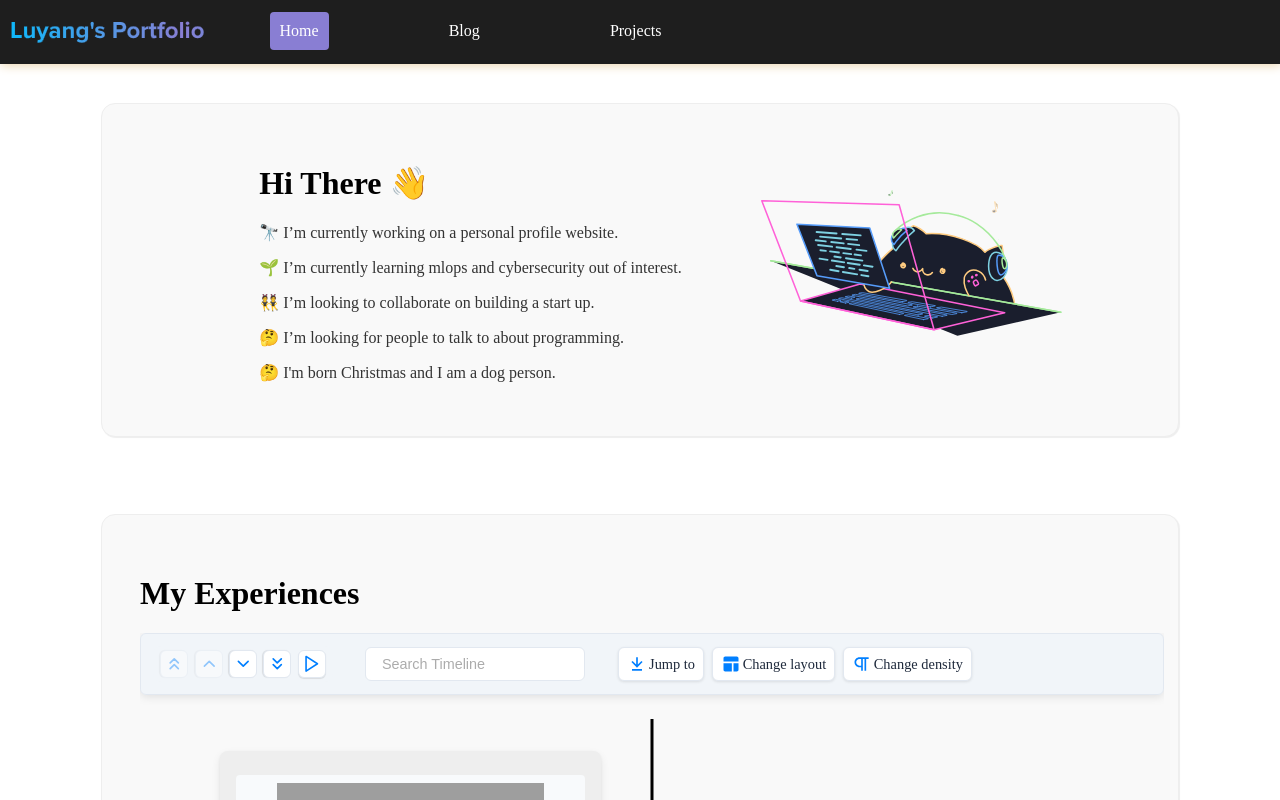
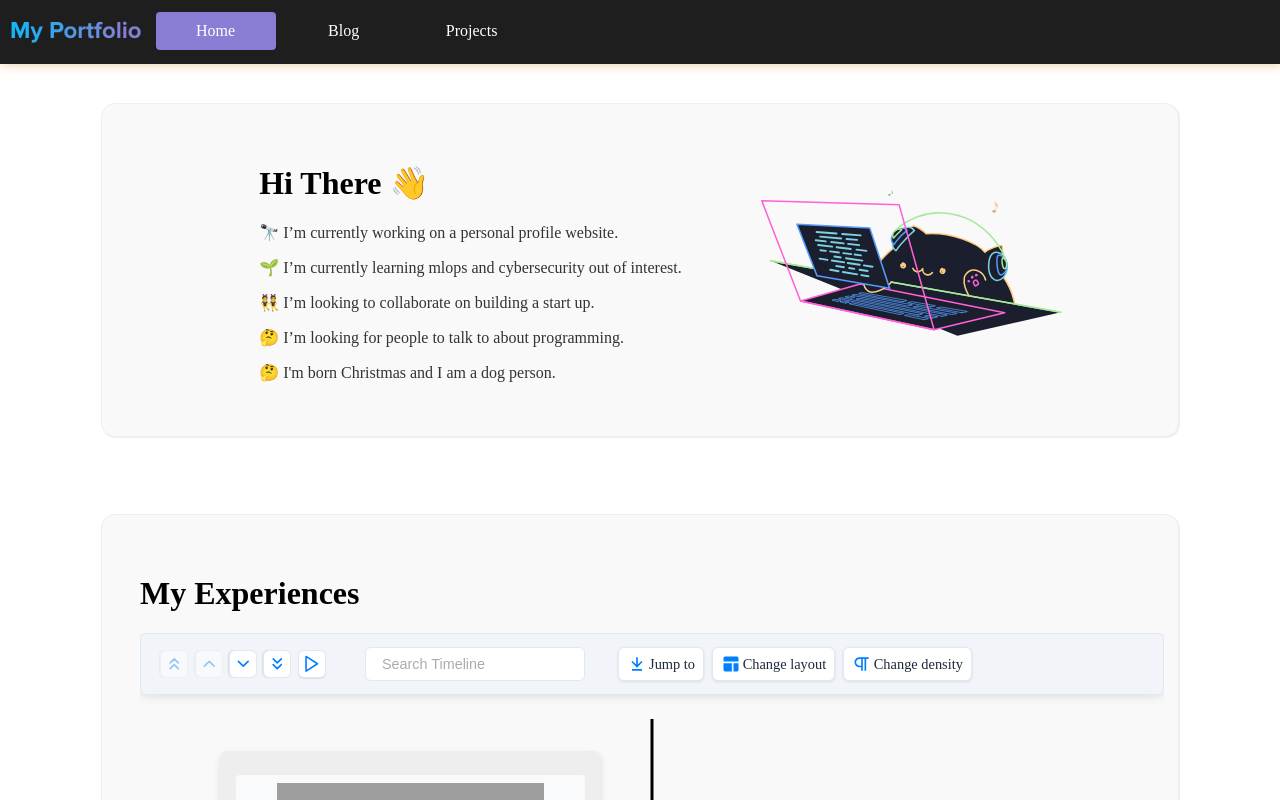
Before and after one commit to luyangliuable/personal-portfolio, a React (Create React App) app in the folder client/: page / in a window 1280 px wide. Shown: the top 800 px of the page. Built offline with nearby package versions, Linux system fonts and the light colour scheme; grey boxes are pictures that could not be loaded; a web font is replaced by a local one.

Commit message:
Added navbar selected navlink window that moves to the currenly hovered navbar item.

```diff
--- a/client/src/App.css
+++ b/client/src/App.css
@@ -133,29 +133,6 @@
     }
 }
 
-.navbar-left {
-    padding: 10px;
-    display: flex;
-    width: 40vw;
-    justify-content: space-around;
-    flex-direction: row;
-}
-
-.navbar-item {
-    text-decoration: none;
-    cursor: pointer;
-    color: #FFF;
-    padding: 10px;
-    transition: background .3s ease-in;
-    border-radius: 4px;
-}
-
-
-.navbar-item:hover {
-    background: #888;
-}
-
-
 .landing-page-content {
     font-family: 'Proxima Nova';
     display: flex;
--- /dev/null
+++ b/client/src/components/Navbar.css
@@ -0,0 +1,60 @@
+:root {
+    --selected-navlink-window-color: #888;
+    --navbar-item-border-radius: 4px;
+    --navbar-item-width: 120px;
+}
+
+.selected-navlink-window {
+    width: var(--navbar-item-width);
+    background: var(--selected-navlink-window-color);
+    padding: 10px 0 10px 0;
+    color: var(--selected-navlink-window-color);
+    border-radius: var(--navbar-item-border-radius);
+    opacity: 0;
+    z-index: 0;
+    transform: translateX(calc(-3*( 120px + .6vw )));
+}
+
+
+.navbar-left a:nth-child(1):hover ~ .selected-navlink-window {
+    transform: translateX(calc(-3*( 120px + .6vw )));
+    transition: all 0.2s ease-in-out;
+    opacity: 1;
+}
+
+.navbar-left a:nth-child(2):hover ~ .selected-navlink-window {
+    transform: translateX(calc(-2*( 120px + .6vw )));
+    transition: all 0.2s ease-in-out;
+    opacity: 1;
+}
+
+.navbar-left a:nth-child(3):hover ~ .selected-navlink-window {
+    transform: translateX(calc(-1*( 120px + .6vw )));
+    transition: all 0.2s ease-in-out;
+    opacity: 1;
+}
+
+.navbar-left {
+    padding: 10px;
+    display: flex;
+    width: 40vw;
+    justify-content: space-around;
+    flex-direction: row;
+}
+
+.navbar-item {
+    text-decoration: none;
+    cursor: pointer;
+    color: #FFF;
+    padding: 10px 0 10px;
+    width: var(--navbar-item-width);
+    transition: background .3s ease-in;
+    border-radius: var(--navbar-item-border-radius);
+    margin: 0px !important;
+    z-index: 1;
+}
+
+
+.navbar-item:hover {
+    /* background: #888; */
+}
--- a/client/src/components/Navbar.tsx
+++ b/client/src/components/Navbar.tsx
@@ -1,5 +1,6 @@
 import React, { Component, useRef } from 'react';
 import { NavLink } from 'react-router-dom';
+import "./Navbar.css";
 
 type Props = {
     name?: string,
@@ -24,7 +25,7 @@ class NavBar extends Component<{}, AbcState> {
                 { name: 'Blog', to: '/blog' },
                 { name: 'Projects', to: '/project' }
             ],
-            name: "Luyang's Portfolio",
+            name: "My Portfolio",
         };
     }
 
@@ -94,18 +95,20 @@ class NavBar extends Component<{}, AbcState> {
             <div className="navbar">
                 <div className="navbar-content">
                     <h1 className="logo" style={{ marginLeft: "10px" }}>{this.state.name}</h1>
-                    <div className="navbar-left">
+                    <nav className="navbar-left">
                         {
                             this.state.links.map((link) => {
                                 return (
-                                    <NavLink to={link.to} className={({ isActive }) => ["navbar-item", isActive ? "active-link" : null,].filter(Boolean).join(" ")} key={link.name}>
+                                    <NavLink
+                                        to={link.to}
+                                        className={({ isActive }) => ["navbar-item", isActive ? "navbar-item active-link" : null,].filter(Boolean).join(" ")} key={link.name}>
                                         {link.name}
                                     </NavLink>
                                 );
                             })
                         }
-
-                    </div>
+                        <div className="selected-navlink-window">a</div>
+                    </nav>
                 </div>
                 <div id="scroll-progress"></div>
             </div>
```
